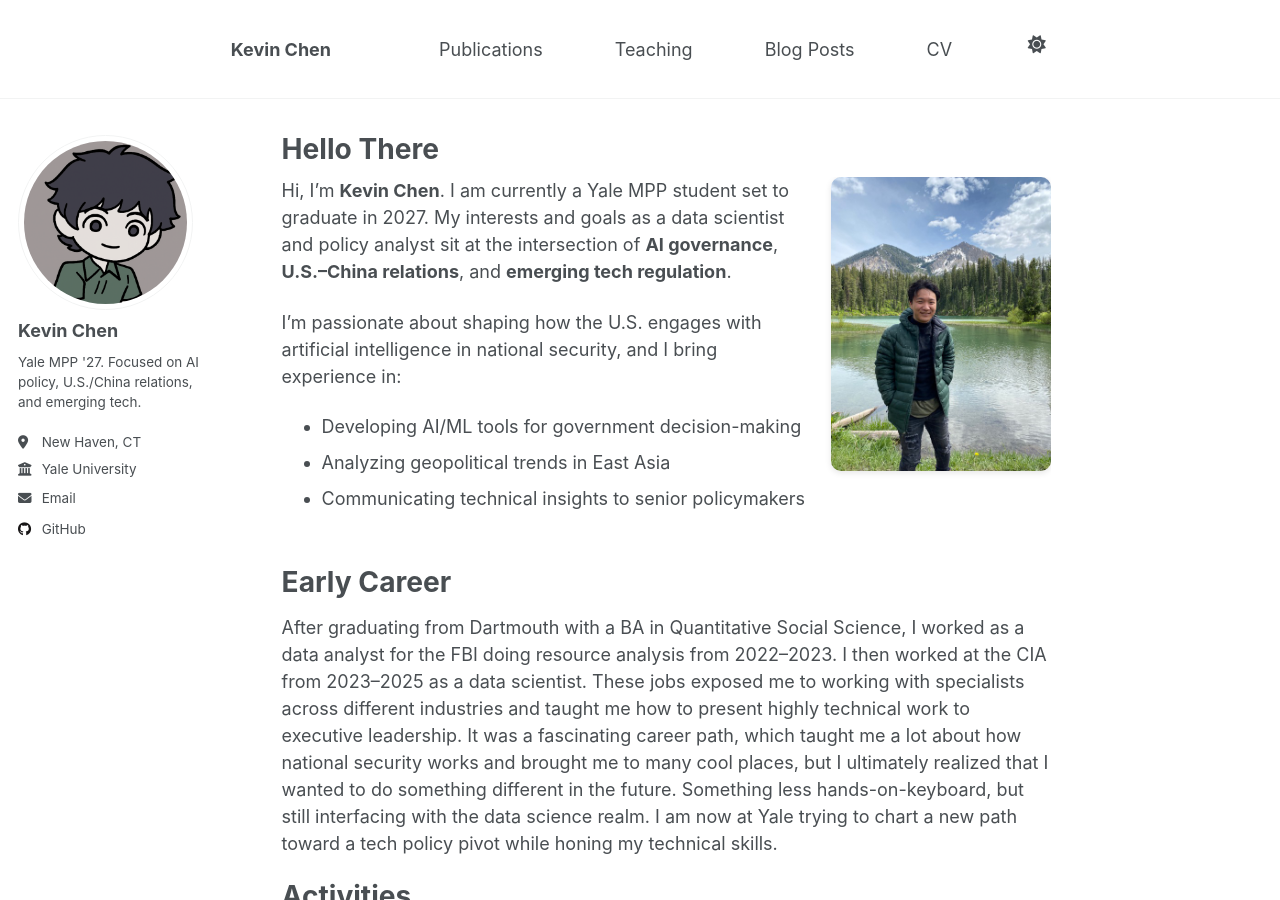
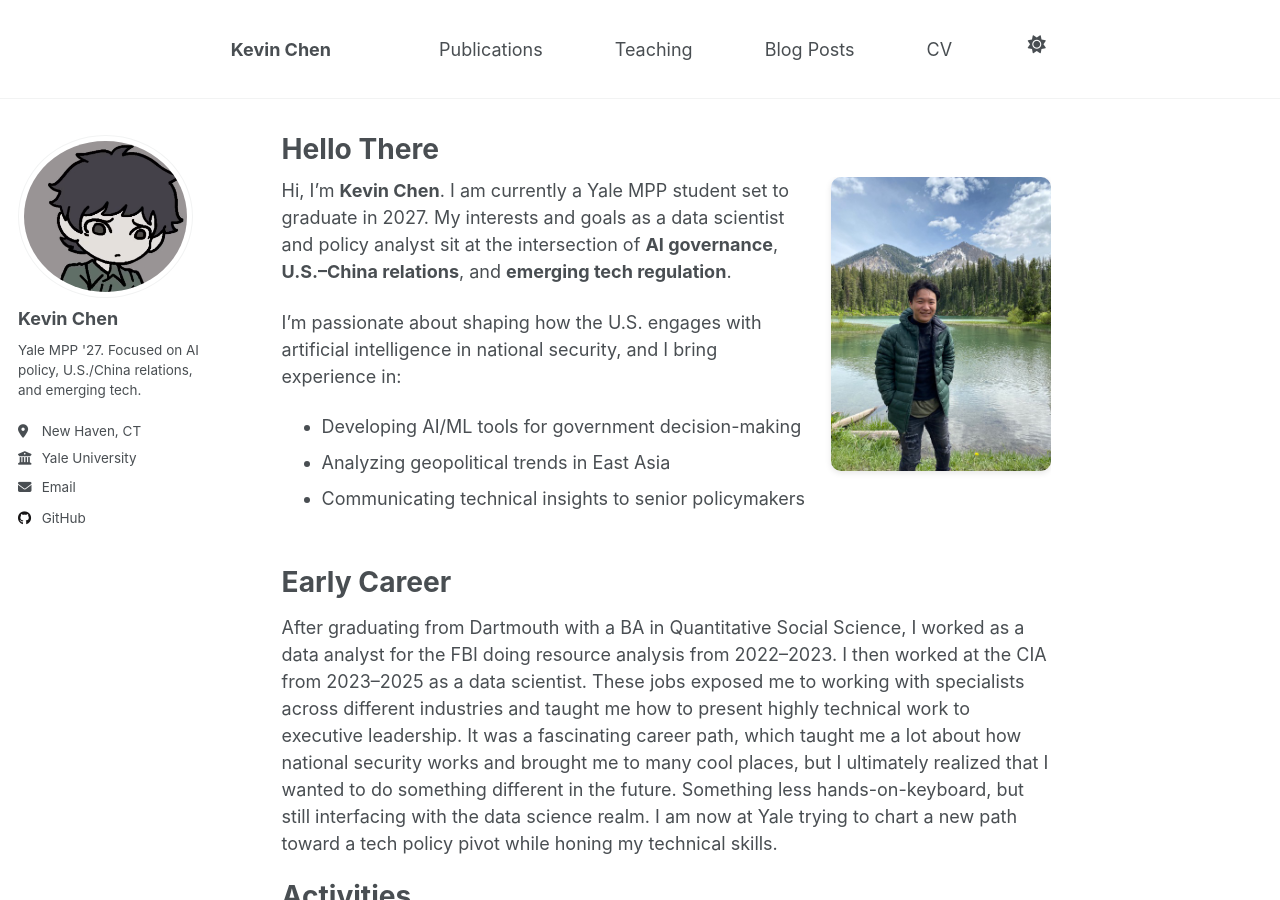
Before and after one commit to kevinchenportfolio/kevinchenportfolio.github.io, a Jekyll site: the page built from _pages/about.md, in a window 1280 px wide and 900 px high. Built offline with Jekyll 4.4.1, drawn with Linux system fonts in a browser that asks for light colours.

Commit message:
minor ui changes

```diff
--- a/_config.yml
+++ b/_config.yml
@@ -22,7 +22,7 @@ repository               : "kevinchenportfolio/kevinchenportfolio.github.io"
 #               Additional customization can be done by editing /_includes/author-profile.html
 author:
   # Biographic information
-  avatar           : "Kevinpfp.png"
+  avatar           : "levi.png"
   name             : "Kevin Chen"
   pronouns         : # example: "she/her"
   bio              : "Yale MPP '27. Focused on AI policy, U.S./China relations, and emerging tech."
```
Also changed, not shown: _posts/2025-06-17-blog-post-1.md (+0 -4 lines), images/levi.png (added).
